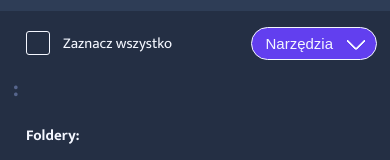
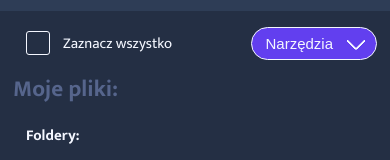
Before and after one commit to BarteXikora/file-explorer-app, a React (Create React App) app: page / in a window 390 px wide. Shown: the part 122-282 px from the top of the page. Built offline with nearby package versions, Linux system fonts and the light colour scheme.

Commit message:
Fixed folder name displaing in content section (for small screens).

```diff
--- a/src/components/layout/contentSection/ContentSection.tsx
+++ b/src/components/layout/contentSection/ContentSection.tsx
@@ -9,6 +9,7 @@ import File from '../../elements/file/File'
 import shortName from '../../../functions/shortName/shortName'
 
 const ContentSection = () => {
+    const projectName = useSelector(state => state.content.projectName)
     const currentPath = useSelector(state => state.content.currentPath)
     const content = useSelector(state => state.content.currentFolder)
 
@@ -21,7 +22,7 @@ const ContentSection = () => {
 
     return <StyledContentSection>
 
-        <h1>{shortName(currentPath[currentPath.length - 1], 30)}:</h1>
+        <h1>{shortName(currentPath.length > 0 ? currentPath[currentPath.length - 1] : projectName, 35)}:</h1>
 
         {content !== false && content.folders && content.folders.length > 0 && (
             <section>
```
